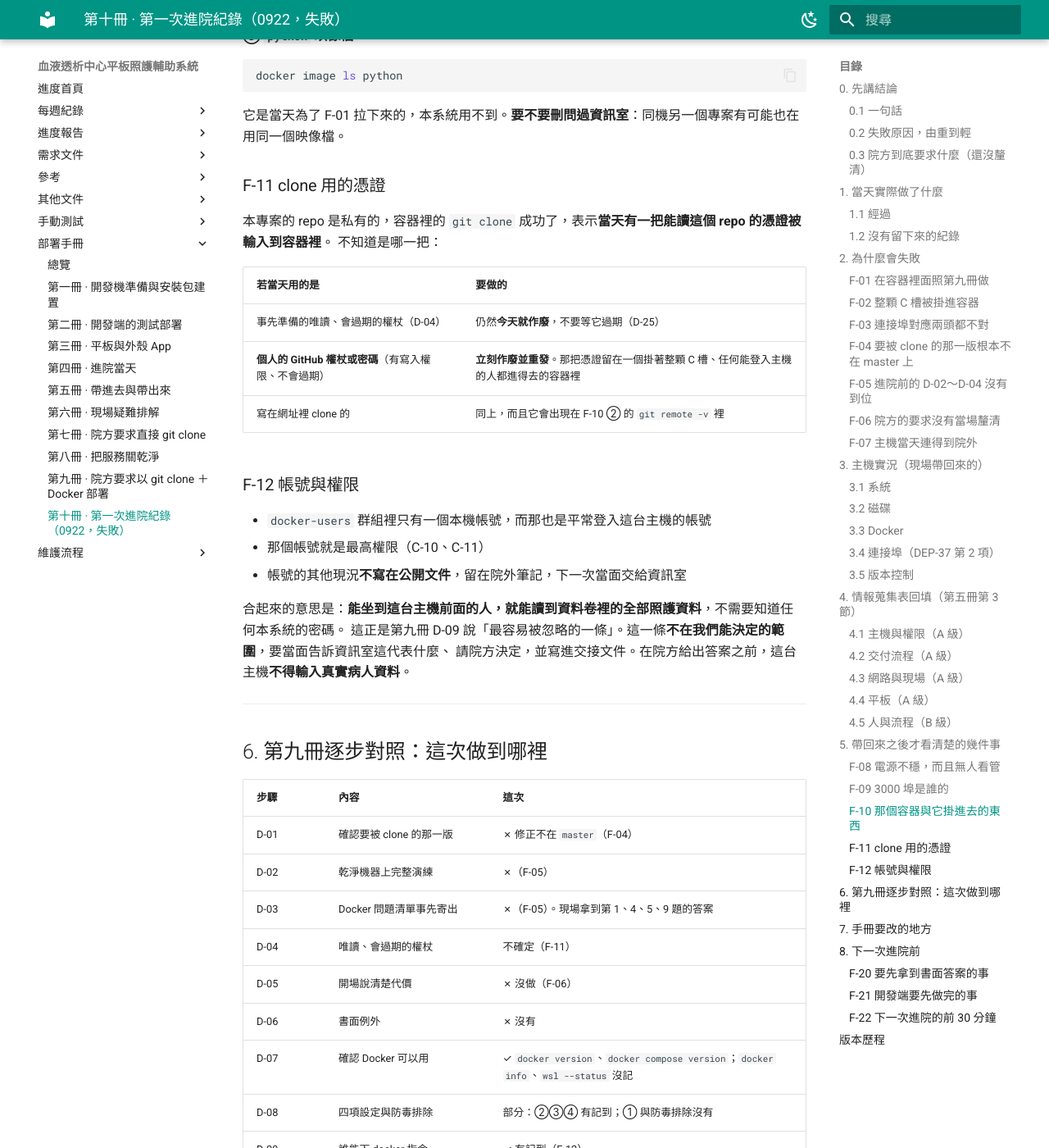
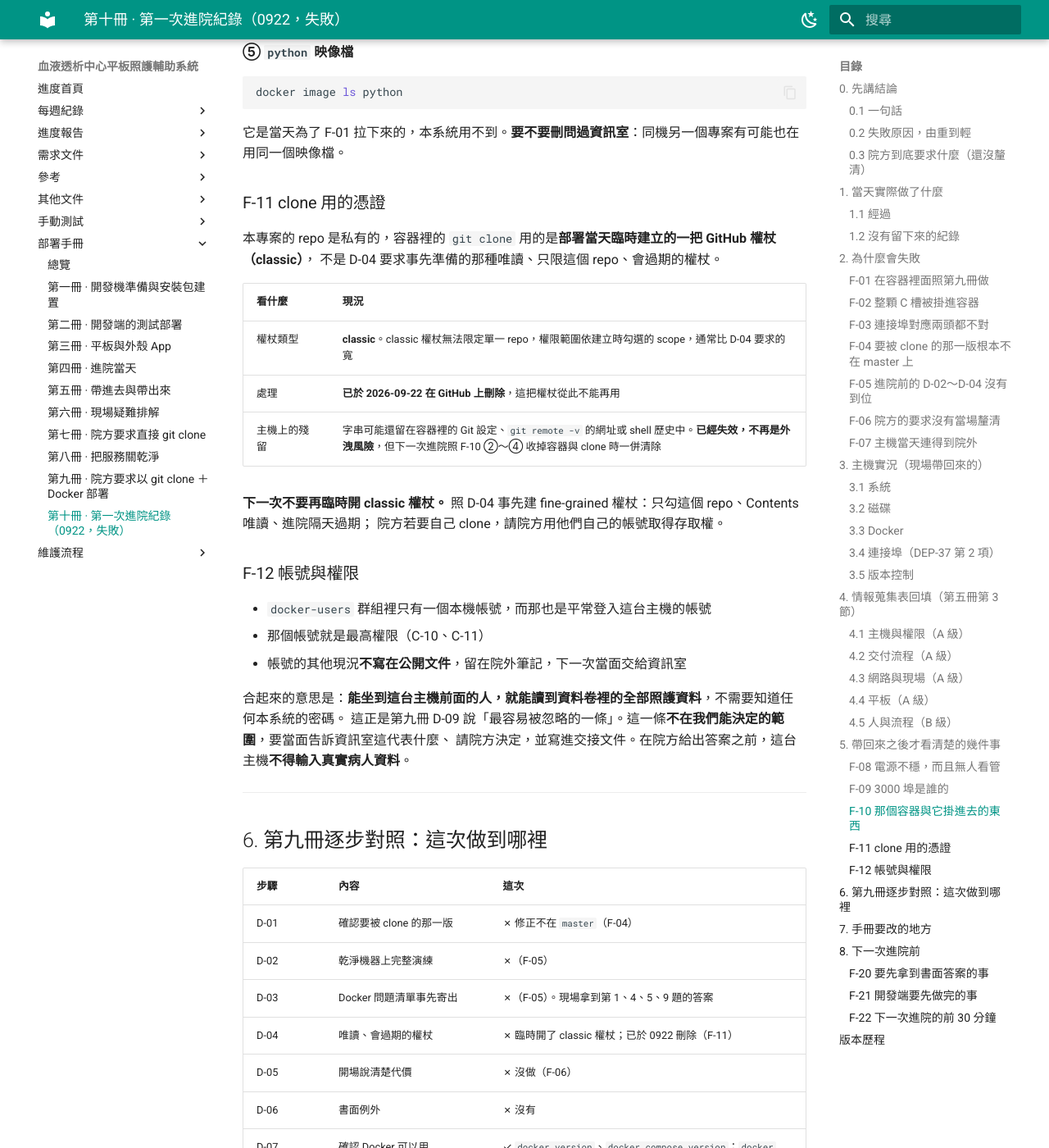
Before and after one commit to 94sh09sh19sh/hd-docs, an MkDocs documentation site: the page built from docs/deployment/10-first-visit.md, in a window 1280 px wide and 1400 px high, scrolled down 13190 px. Shown: the whole window at 82% size. Built offline with MkDocs 1.6.1 and Material for MkDocs 9.7.7, drawn with Linux system fonts in a browser that asks for light colours; the version menu is left out; some of the changed text lies outside the part shown.

Commit message:
docs: 自私有 repo 同步（2026-09-22）

````diff
--- a/docs/deployment/10-first-visit.md
+++ b/docs/deployment/10-first-visit.md
@@ -166,7 +166,7 @@
 |---|---|---|
 | D-02 | 在一台**乾淨的** Windows 機器上把 D-11～D-23 完整走一次 | 沒有。開發機上的演練（0.3 節）與這台主機差很多：主機 3000 埠被佔、有 RAM 磁碟、Docker Desktop 從 Microsoft Store 更新 |
 | D-03 | 兩週前把 9 題 Docker 問題清單寄給資訊室 | 沒有。第 2、3 題（Docker Desktop 授權、重新開機後有沒有人登入）到現在仍無答案 |
-| D-04 | 準備一把唯讀、會過期的權杖 | **不確定當天 clone 用的是哪一把憑證**，見 [F-11](#f-11-clone-用的憑證) |
+| D-04 | 準備一把唯讀、會過期的權杖 | 沒有。當天是**臨時建了一把 classic 權杖**，已於 0922 刪除，見 [F-11](#f-11-clone-用的憑證) |
 
 第九冊寫的是「院方要求容器的話翻這一冊」，但院方的要求是**當天才知道的**，準備工作排不進去。
 這條教訓要寫回總覽：**院方有可能臨時改要求，進院前就要把第九冊的準備做完，不管用不用得到。**
@@ -357,7 +357,7 @@ docker ps --format "{{.Names}}  {{.Ports}}"
 ### F-10 那個容器與它掛進去的東西
 
 `dialysis_system_v0` **很可能還在主機上**（`-d` 讓它在背景跑；主機斷電後它不會自己回來，但容器本身仍在）。
-它掛著整顆 C 槽，裡面有一份 clone 下來的原始碼，也可能有憑證（F-11）。**下一次進院第一件事就是收掉它，而且順序不能錯**：
+它掛著整顆 C 槽，裡面有一份 clone 下來的原始碼，也可能留著當天那把權杖的字串（已作廢，F-11）。**下一次進院第一件事就是收掉它，而且順序不能錯**：
 
 **① 先看，不要動**
 
@@ -377,7 +377,7 @@ docker exec dialysis_system_v0 sh -c "ls /app; find /app -maxdepth 3 -name .git
 docker exec dialysis_system_v0 sh -c "cd <上一行找到的目錄的上一層> && git log -1 --oneline && git remote -v && git config --list --show-origin | grep -i credential"
 ```
 
-`git log -1` 就是 F-04 那個「當天實際 clone 到哪一版」的答案。**`git remote -v` 的網址裡若有權杖，那把權杖已經外洩，照 F-11 處理。**
+`git log -1` 就是 F-04 那個「當天實際 clone 到哪一版」的答案。**`git remote -v` 的網址或 Git 設定裡若看得到權杖，那是 0922 那把已刪除的權杖，照 F-11 把殘留清掉即可。**
 
 > ⚠️ **在這個容器裡絕對不要對 `/app` 下任何刪除、移動、改權限的指令。**
 > `/app` 就是主機的 C 槽，`rm -rf` 下去刪的是主機上的真檔案，包含另一個專案的東西。
@@ -407,14 +407,17 @@ docker image ls python
 
 ### F-11 clone 用的憑證
 
-本專案的 repo 是私有的，容器裡的 `git clone` 成功了，表示**當天有一把能讀這個 repo 的憑證被輸入到容器裡**。
-不知道是哪一把：
+本專案的 repo 是私有的，容器裡的 `git clone` 用的是**部署當天臨時建立的一把 GitHub 權杖（classic）**，
+不是 D-04 要求事先準備的那種唯讀、只限這個 repo、會過期的權杖。
 
-| 若當天用的是 | 要做的 |
+| 看什麼 | 現況 |
 |---|---|
-| 事先準備的唯讀、會過期的權杖（D-04） | 仍然**今天就作廢**，不要等它過期（D-25） |
-| **個人的 GitHub 權杖或密碼**（有寫入權限、不會過期） | **立刻作廢並重發**。那把憑證留在一個掛著整顆 C 槽、任何能登入主機的人都進得去的容器裡 |
-| 寫在網址裡 clone 的 | 同上，而且它會出現在 F-10 ② 的 `git remote -v` 裡 |
+| 權杖類型 | **classic**。classic 權杖無法限定單一 repo，權限範圍依建立時勾選的 scope，通常比 D-04 要求的寬 |
+| 處理 | **已於 2026-09-22 在 GitHub 上刪除**，這把權杖從此不能再用 |
+| 主機上的殘留 | 字串可能還留在容器裡的 Git 設定、`git remote -v` 的網址或 shell 歷史中。**已經失效，不再是外洩風險**，但下一次進院照 F-10 ②～④ 收掉容器與 clone 時一併清除 |
+
+**下一次不要再臨時開 classic 權杖。** 照 D-04 事先建 fine-grained 權杖：只勾這個 repo、Contents 唯讀、進院隔天過期；
+院方若要自己 clone，請院方用他們自己的帳號取得存取權。
 
 ### F-12 帳號與權限
 
@@ -435,7 +438,7 @@ docker image ls python
 | D-01 | 確認要被 clone 的那一版 | ✗ 修正不在 `master`（F-04） |
 | D-02 | 乾淨機器上完整演練 | ✗（F-05） |
 | D-03 | Docker 問題清單事先寄出 | ✗（F-05）。現場拿到第 1、4、5、9 題的答案 |
-| D-04 | 唯讀、會過期的權杖 | 不確定（F-11） |
+| D-04 | 唯讀、會過期的權杖 | ✗ 臨時開了 classic 權杖；已於 0922 刪除（F-11） |
 | D-05 | 開場說清楚代價 | ✗ 沒做（F-06） |
 | D-06 | 書面例外 | ✗ 沒有 |
 | D-07 | 確認 Docker 可以用 | ✓ `docker version`、`docker compose version`；`docker info`、`wsl --status` 沒記 |
@@ -446,7 +449,7 @@ docker image ls python
 | D-13 | 位址與三個連接埠 | 部分：連接埠清單有了（3.4），位址沒有 |
 | D-14～D-26 | 建置、設定、遷移、啟動、驗證、收尾 | ✗ 都沒有走到 |
 
-**D-24、D-25 沒做，意思是**：對外連線目前的狀態不知道、主機上可能留有憑證。這兩件事已經併進 F-10、F-11。
+**D-24 沒做，意思是**對外連線目前的狀態不知道；**D-25 的作廢權杖已在 0922 回來後補做**，主機上剩下的只是失效字串的殘留。這兩件事已經併進 F-10、F-11。
 
 ---
 
@@ -497,7 +500,7 @@ docker image ls python
 | 2 | 改完第 7 節 F-13～F-19 | 第 7 節 |
 | 3 | 找一台乾淨的 Windows 機器，**先把 3000 佔掉**再照第九冊演練一次，模擬這台主機的處境 | F-05、D-02 |
 | 4 | 若院方選擇回到安裝包路線：確認安裝包是最新的一版（目前手上的是 `3a4bde2` 建的那一份） | 第一冊 |
-| 5 | 權杖處理完畢（F-11） | D-25 |
+| 5 | ~~權杖處理完畢~~ **已完成**：0922 臨時建立的 classic 權杖已刪除（F-11）；下一次改用 D-04 的 fine-grained 權杖 | D-25 |
 
 ### F-22 下一次進院的前 30 分鐘
 
````
Also changed, not shown: docs/weekly/2026-09-23.md (+1 -1 lines).
